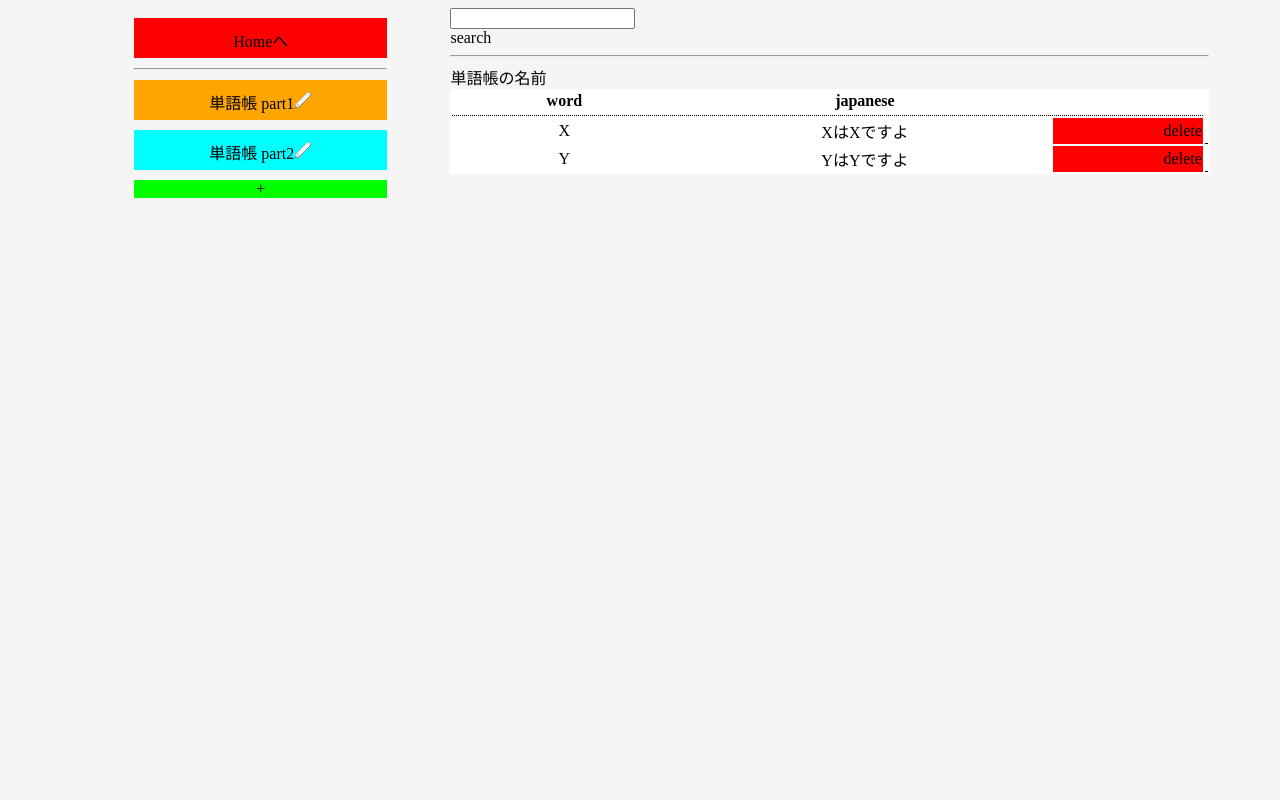
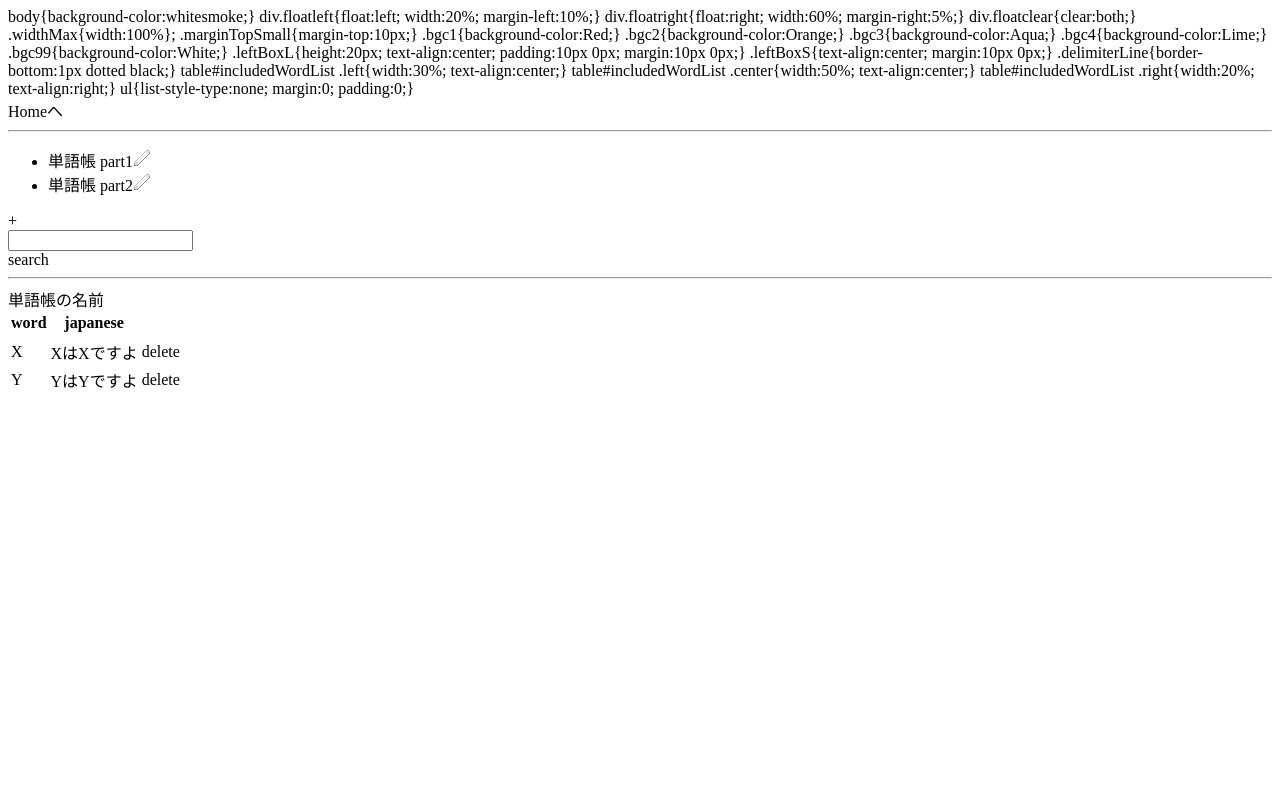
Before and after one commit to AtanProject/AtanProject, a Python web app: template src/template/editWordList.html in a window 1280 px wide. Run offline with Jinja, Linux system fonts and the light colour scheme; the template is opened without the code that fills it, so the values that code supplies are empty.

Commit message:
Revert 7b8a8ea786b12fba789d1677d4658ace4853389e^..HEAD

```diff
--- a/src/app/handlers/api.py
+++ b/src/app/handlers/api.py
@@ -11,15 +11,11 @@ def getWordList(user,id):
 
 class MakeWordList(webapp.RequestHandler):
     def post(self):
+        # FIXME: get value from POST body
         user = users.get_current_user()
 
         wordlist = WordList(owner=user)
         wordlist.put()
-
-        listid = wordlist.key()
-        json = "{\"ListId\": %s}" % listid
-        self.response.headers["Content-Type"] = "application/json"
-        self.response.out.write(json)
 
 class EditList(webapp.RequestHandler):
     def post(self):
--- a/src/static/js/editWordList.js
+++ b/src/static/js/editWordList.js
@@ -58,15 +58,15 @@
        		    //!! newList作成API呼び出し
 				id = "list" + Math.floor(Math.random()*1000);
 
-          		//$.post(
-			    //	"/api/makewordlist",
-			    //	null,
-			    //	function(data, status) {
-			    //		id = data.ListId;
-	        	//    	addList(id);
-				//	},
-				//    "json"
-				//);
+          		$.post(
+			    	"/api/makewordlist",
+			    	null,
+			    	function(data, status) {
+			    		id = data.ListId;
+	        	    	addList(id);
+					},
+				    "json"
+				);
 
             	//DOM作成して、フォーカスを当てる
             	addList(id);
--- a/src/template/editWordList.html
+++ b/src/template/editWordList.html
@@ -2,7 +2,32 @@
 	<head>
         <script type="text/javascript" src="/js/jquery.js"></script>
         <script type="text/javascript" src="/js/editWordList.js"></script>
-        <link rel="stylesheet" href="/css/editWordList.css" type="text/css">
+        <style type="text/css" src="/css/editWordList.css"></style>
+
+            body{background-color:whitesmoke;}
+
+            div.floatleft{float:left; width:20%; margin-left:10%;}
+            div.floatright{float:right; width:60%; margin-right:5%;}
+            div.floatclear{clear:both;}
+
+            .widthMax{width:100%};
+
+            .marginTopSmall{margin-top:10px;}
+            .bgc1{background-color:Red;}
+            .bgc2{background-color:Orange;}
+            .bgc3{background-color:Aqua;}
+            .bgc4{background-color:Lime;}
+            .bgc99{background-color:White;}
+
+            .leftBoxL{height:20px; text-align:center; padding:10px 0px; margin:10px 0px;}
+            .leftBoxS{text-align:center; margin:10px 0px;}
+
+            .delimiterLine{border-bottom:1px dotted black;}
+            table#includedWordList .left{width:30%; text-align:center;}
+            table#includedWordList .center{width:50%; text-align:center;}
+            table#includedWordList .right{width:20%; text-align:right;}
+
+            ul{list-style-type:none; margin:0; padding:0;}
 	</head>
 	<body>
         <!--左側の領域-->
```
Also changed, not shown: src/app/main.py (+0 -7 lines), src/template/img/pencil.gif (added).
